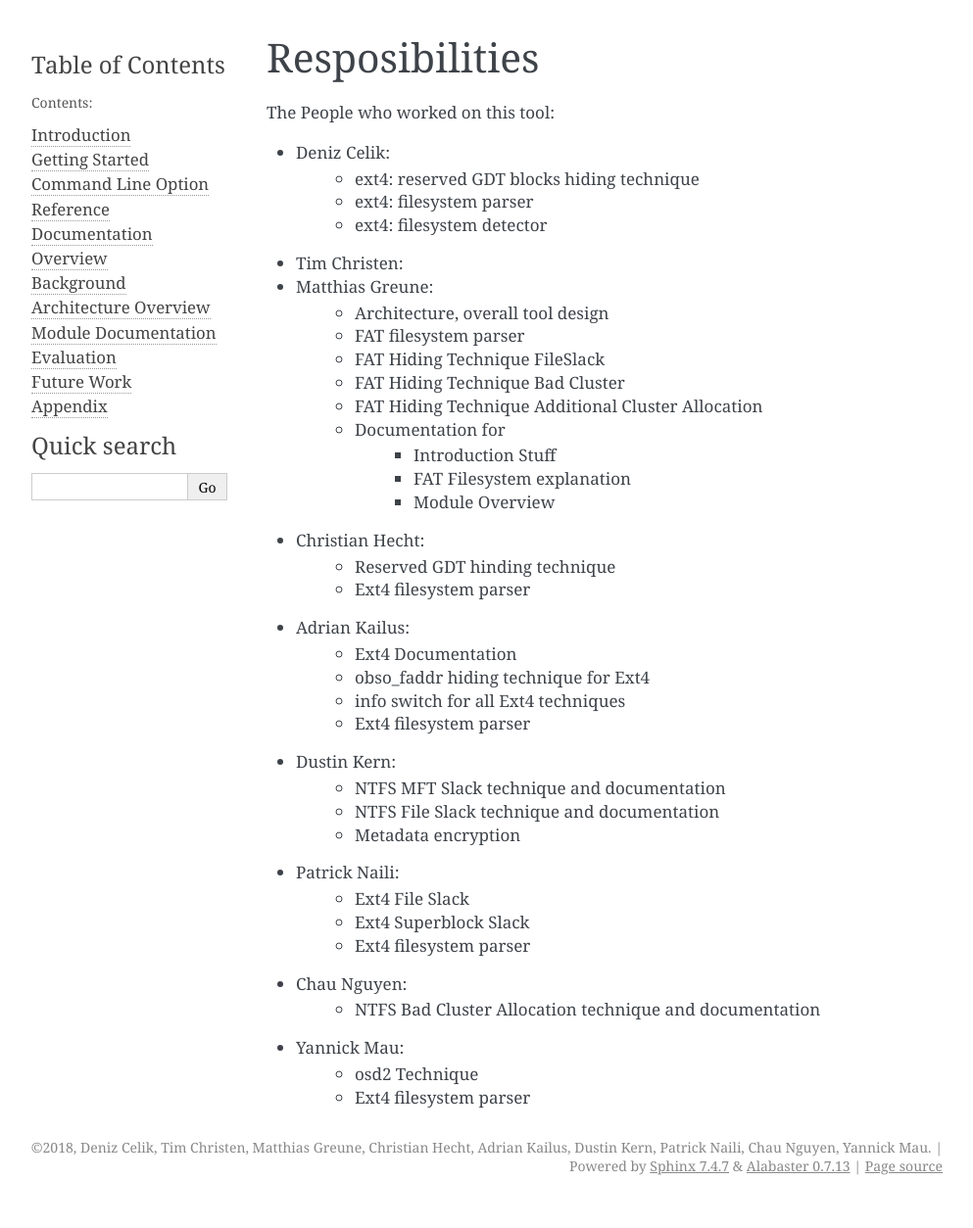
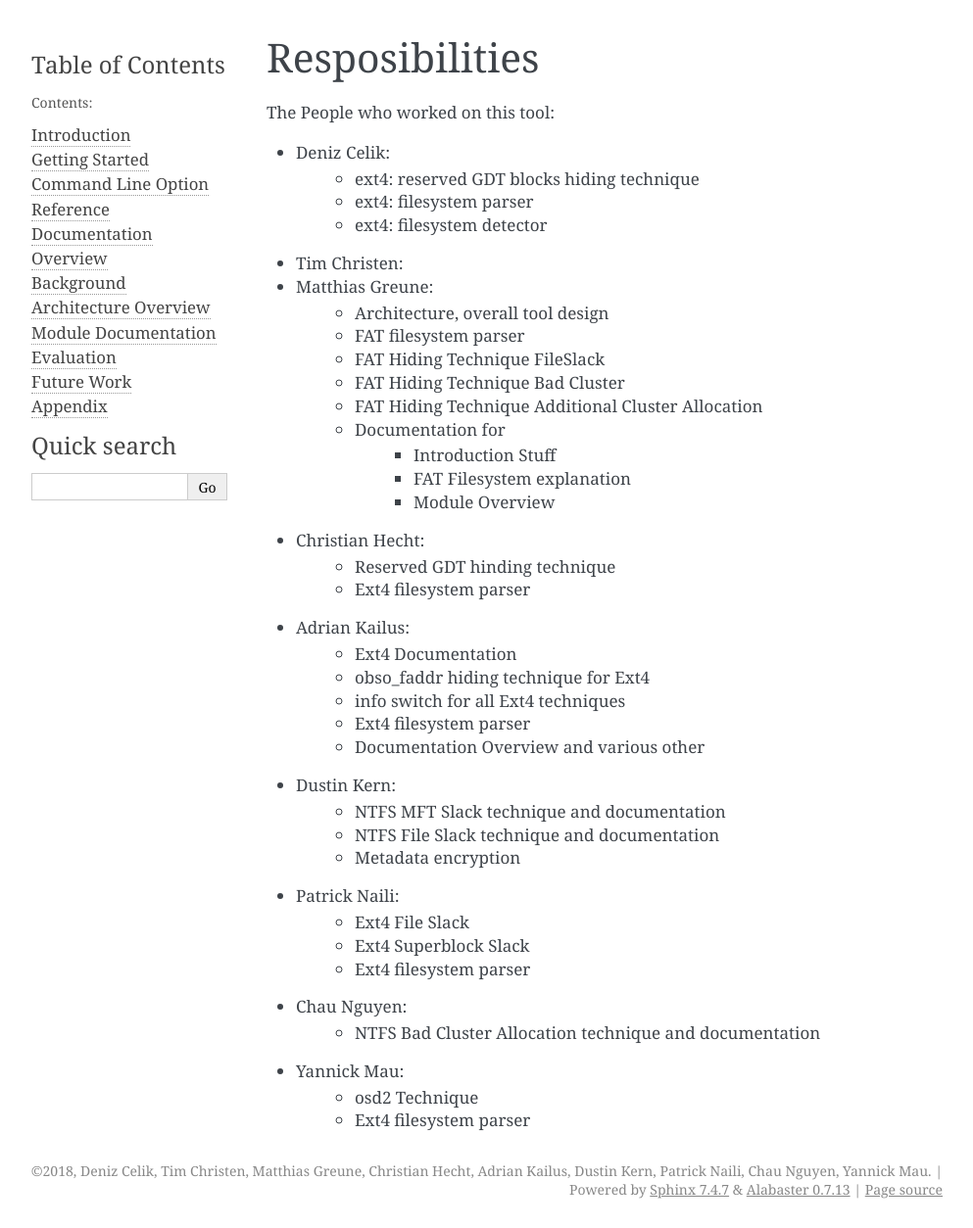
Before and after one commit to dasec/fishy, a Sphinx documentation site: the page built from doc/source/07_2_responsibilities.rst, in a window 1280 px wide. Shown: the whole page at 98% size, without its empty margins (148-1141 px from the left). Built offline with Sphinx 7.4.7, drawn with Linux system fonts in a browser that asks for light colours; pages that are not in the unit, such as notebooks, are missing from menus; before the commit the page ends 1230 px from its top, so only the background shows below that.

Commit message:
Updated my responsibilities

```diff
--- a/doc/source/07_2_responsibilities.rst
+++ b/doc/source/07_2_responsibilities.rst
@@ -26,6 +26,7 @@ The People who worked on this tool:
     * obso_faddr hiding technique for Ext4
     * info switch for all Ext4 techniques
     * Ext4 filesystem parser
+    * Documentation Overview and various other
 * Dustin Kern:
     * NTFS MFT Slack technique and documentation
     * NTFS File Slack technique and documentation
```
